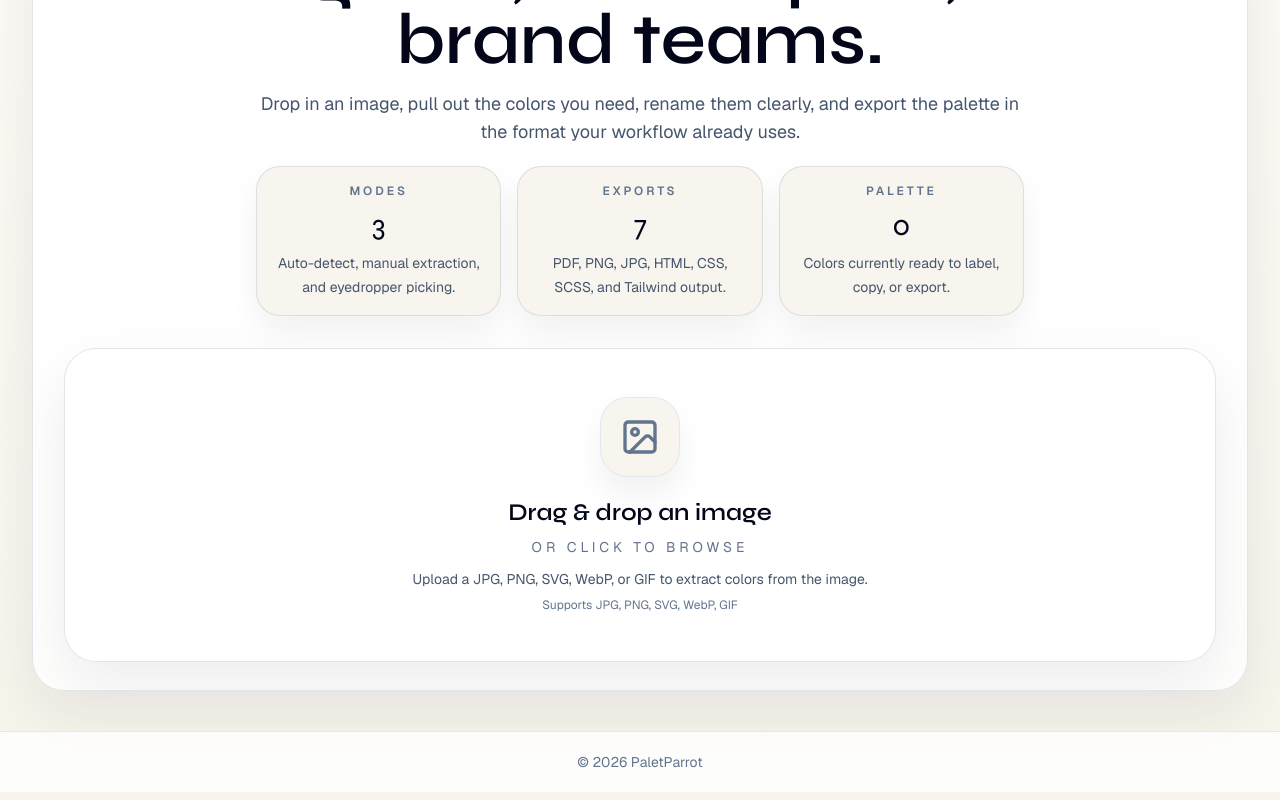
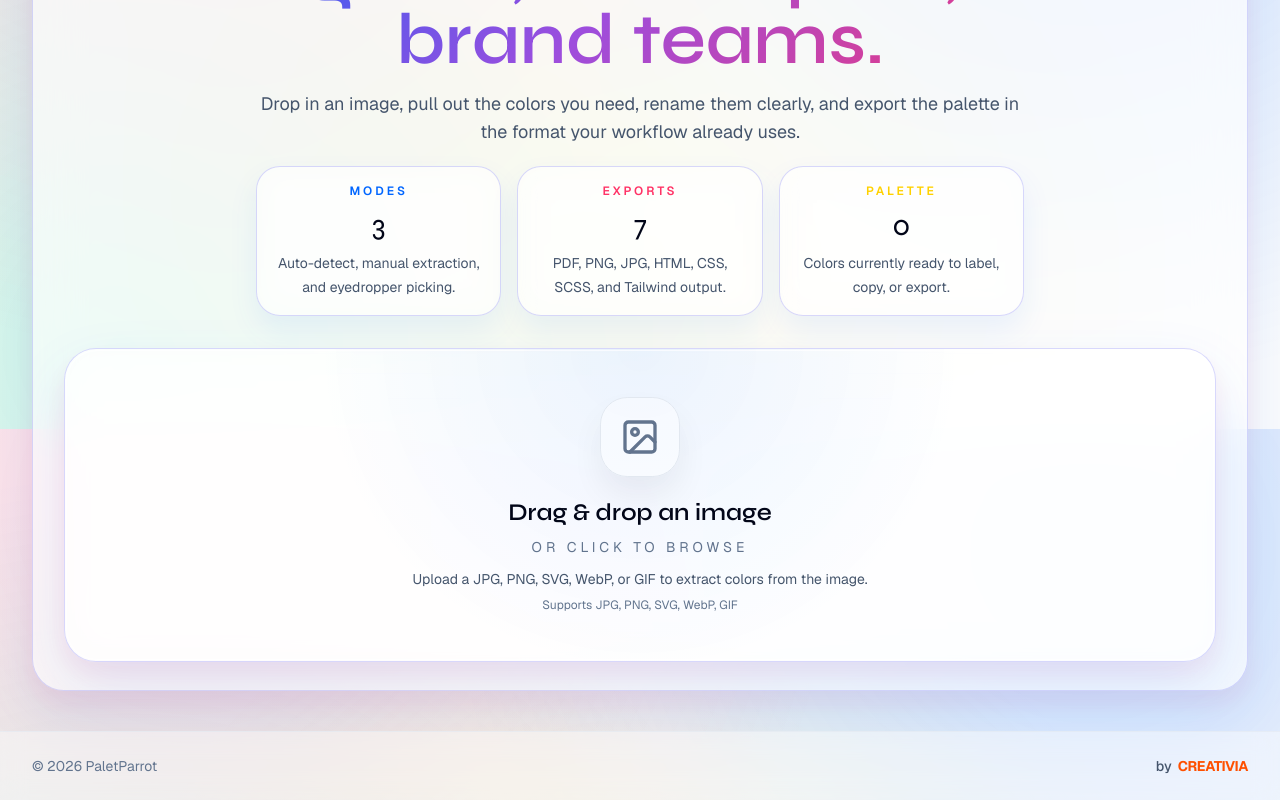
Before and after one commit to trcnvrl/paletparrot, a Next.js app: page / in a window 1280 px wide. Shown: the part 371-1171 px from the top of the page. Built offline with nearby package versions, Linux system fonts and the light colour scheme.

Commit message:
feat: vibrant UI redesign and local docker development setup with hotreload

```diff
--- /dev/null
+++ b/docker-compose-local.yml
@@ -0,0 +1,19 @@
+services:
+  paletparrot-dev:
+    build:
+      context: .
+      dockerfile: Dockerfile.dev
+    container_name: paletparrot-dev
+    ports:
+      - "3000:3000"
+    volumes:
+      - .:/app
+      # Anonymous volumes to prevent host directories from overwriting container directories
+      - /app/node_modules
+      - /app/.next
+    environment:
+      - NODE_ENV=development
+      # Enable polling for hot-reloading to work reliably on Windows/macOS volume mounts
+      - WATCHPACK_POLLING=true
+      - CHOKIDAR_USEPOLLING=true
+      - NEXT_TELEMETRY_DISABLED=1
--- a/src/app/globals.css
+++ b/src/app/globals.css
@@ -1,22 +1,25 @@
 @import "tailwindcss";
 
 :root {
-  --brand-red: #E8000A;
-  --brand-blue: #0015E8;
-  --brand-olive: #3B5500;
-  --brand-indigo: #1A0066;
-  --brand-cream: #E8E2D6;
+  --brand-red: #FF3366;
+  --brand-orange: #FF7733;
+  --brand-yellow: #FFD100;
+  --brand-green: #00D084;
+  --brand-blue: #0066FF;
+  --brand-indigo: #5D5FEF;
+  --brand-purple: #9D4EDD;
+  --brand-cream: #F8FAFC;
 
-  --background: #f7f4ec;
-  --foreground: #1f2937;
-  --surface: rgba(255, 255, 255, 0.94);
-  --surface-soft: #f8f5ef;
-  --surface-muted: #f3efe7;
-  --border: rgba(148, 163, 184, 0.28);
-  --border-strong: rgba(71, 85, 105, 0.18);
-  --shadow-lg: 0 24px 60px rgba(15, 23, 42, 0.08);
-  --shadow-md: 0 14px 30px rgba(15, 23, 42, 0.06);
-  --shadow-sm: 0 8px 18px rgba(15, 23, 42, 0.05);
+  --background: #FAFBFC;
+  --foreground: #0B1120;
+  --surface: rgba(255, 255, 255, 0.65);
+  --surface-soft: rgba(255, 255, 255, 0.45);
+  --surface-muted: rgba(248, 250, 252, 0.5);
+  --border: rgba(99, 102, 241, 0.25);
+  --border-strong: rgba(99, 102, 241, 0.4);
+  --shadow-lg: 0 24px 60px rgba(0, 102, 255, 0.1), 0 12px 24px rgba(255, 51, 102, 0.08);
+  --shadow-md: 0 14px 30px rgba(0, 102, 255, 0.08);
+  --shadow-sm: 0 8px 18px rgba(0, 102, 255, 0.06);
 }
 
 @theme inline {
@@ -35,15 +38,20 @@ html {
 
 body {
   min-height: 100vh;
-  background: var(--background);
+  background-color: var(--background);
   color: var(--foreground);
   font-family: var(--font-sans), system-ui, -apple-system, sans-serif;
-  background-image: linear-gradient(180deg, #fffdf9 0%, #f7f4ec 100%);
+  background-image:
+    radial-gradient(circle at 15% 10%, rgba(255, 51, 102, 0.18) 0%, transparent 50%),
+    radial-gradient(circle at 85% 15%, rgba(0, 102, 255, 0.18) 0%, transparent 50%),
+    radial-gradient(circle at 50% 80%, rgba(255, 209, 0, 0.15) 0%, transparent 60%),
+    radial-gradient(circle at 10% 90%, rgba(0, 208, 132, 0.18) 0%, transparent 50%);
+  background-attachment: fixed;
 }
 
 ::selection {
-  background: rgba(232, 0, 10, 0.22);
-  color: currentColor;
+  background: rgba(0, 102, 255, 0.15);
+  color: var(--brand-blue);
 }
 
 .font-display {
@@ -52,6 +60,8 @@ body {
 
 .panel {
   background: var(--surface);
+  backdrop-filter: blur(24px);
+  -webkit-backdrop-filter: blur(24px);
   border: 1px solid var(--border);
   border-radius: 2rem;
   box-shadow: var(--shadow-lg);
@@ -59,6 +69,8 @@ body {
 
 .subpanel {
   background: var(--surface-soft);
+  backdrop-filter: blur(16px);
+  -webkit-backdrop-filter: blur(16px);
   border: 1px solid var(--border);
   border-radius: 1.5rem;
   box-shadow: var(--shadow-md);
@@ -81,7 +93,7 @@ body {
   appearance: none;
   height: 0.5rem;
   border-radius: 9999px;
-  background: linear-gradient(90deg, rgba(232, 0, 10, 0.22), rgba(26, 0, 102, 0.24));
+  background: linear-gradient(90deg, rgba(255, 51, 102, 0.2), rgba(0, 102, 255, 0.2));
 }
 
 .range-input::-webkit-slider-thumb {
@@ -90,8 +102,8 @@ body {
   width: 1.1rem;
   height: 1.1rem;
   border-radius: 9999px;
-  background: linear-gradient(135deg, #E8000A, #1A0066);
-  box-shadow: 0 0 0 5px rgba(232, 0, 10, 0.12), 0 8px 18px rgba(26, 0, 102, 0.18);
+  background: linear-gradient(135deg, var(--brand-red), var(--brand-blue));
+  box-shadow: 0 0 0 5px rgba(255, 51, 102, 0.12), 0 8px 18px rgba(0, 102, 255, 0.18);
   border: 0;
 }
 
@@ -99,15 +111,15 @@ body {
   width: 1.1rem;
   height: 1.1rem;
   border-radius: 9999px;
-  background: linear-gradient(135deg, #E8000A, #1A0066);
-  box-shadow: 0 0 0 5px rgba(232, 0, 10, 0.12), 0 8px 18px rgba(26, 0, 102, 0.18);
+  background: linear-gradient(135deg, var(--brand-red), var(--brand-blue));
+  box-shadow: 0 0 0 5px rgba(255, 51, 102, 0.12), 0 8px 18px rgba(0, 102, 255, 0.18);
   border: 0;
 }
 
 .range-input::-moz-range-track {
   height: 0.5rem;
   border-radius: 9999px;
-  background: linear-gradient(90deg, rgba(232, 0, 10, 0.22), rgba(26, 0, 102, 0.24));
+  background: linear-gradient(90deg, rgba(255, 51, 102, 0.2), rgba(0, 102, 255, 0.2));
 }
 
 @keyframes float {
--- a/src/app/page.tsx
+++ b/src/app/page.tsx
@@ -139,12 +139,12 @@ export default function Home() {
     }
   };
 
-  const accentColor = extractedColors[0]?.hex ?? '#E8000A';
-  const secondaryAccent = extractedColors[1]?.hex ?? '#1A0066';
-  const tertiaryAccent = extractedColors[2]?.hex ?? '#0015E8';
+  const accentColor = extractedColors[0]?.hex ?? '#FF3366';
+  const secondaryAccent = extractedColors[1]?.hex ?? '#0066FF';
+  const tertiaryAccent = extractedColors[2]?.hex ?? '#FFD100';
 
   return (
-    <div className="min-h-screen bg-[linear-gradient(180deg,#fffdf9_0%,#f7f4ec_100%)]">
+    <div className="min-h-screen bg-transparent">
       <div className="flex min-h-screen flex-col">
         <header className="sticky top-0 z-30 border-b border-slate-200/80 bg-white/92 backdrop-blur-md">
           <div className="flex w-full items-center px-4 py-4 sm:px-6 lg:px-8">
@@ -164,14 +164,14 @@ export default function Home() {
             <div className="mx-auto max-w-6xl space-y-8">
               <div className="text-center">
                 <div className="inline-flex items-center gap-2 rounded-full border border-[color:var(--border-strong)] bg-[color:var(--surface-soft)] px-4 py-2 text-xs font-semibold uppercase tracking-[0.28em] text-slate-600">
-                  <Sparkles className="h-4 w-4 text-[var(--brand-red)]" />
+                  <Sparkles className="h-4 w-4 text-[var(--brand-blue)]" />
                   Upload, extract, label, export
                 </div>
               </div>
 
               <div className="space-y-5 text-center">
                 <div className="mx-auto space-y-4">
-                  <h1 className="font-display mx-auto max-w-5xl text-4xl font-semibold leading-[0.95] text-slate-950 sm:text-5xl lg:text-6xl xl:text-7xl">
+                  <h1 className="font-display mx-auto max-w-5xl text-4xl font-semibold leading-[0.95] text-transparent bg-clip-text bg-[linear-gradient(135deg,var(--brand-blue),var(--brand-purple),var(--brand-red))] sm:text-5xl lg:text-6xl xl:text-7xl">
                     Clean color extraction for designers, developers, and brand teams.
                   </h1>
                   <p className="mx-auto max-w-3xl text-base leading-7 text-slate-600 sm:text-lg">
@@ -180,18 +180,18 @@ export default function Home() {
                 </div>
 
                 <div className="mx-auto grid max-w-3xl gap-4 md:grid-cols-3">
-                  <div className="subpanel space-y-2 p-4">
-                    <p className="text-xs font-semibold uppercase tracking-[0.24em] text-slate-500">Modes</p>
+                  <div className="subpanel space-y-2 p-4 border-t-4 border-t-[var(--brand-blue)]">
+                    <p className="text-xs font-semibold uppercase tracking-[0.24em] text-[var(--brand-blue)]">Modes</p>
                     <p className="font-display text-3xl text-slate-950">3</p>
                     <p className="text-sm leading-6 text-slate-600">Auto-detect, manual extraction, and eyedropper picking.</p>
                   </div>
-                  <div className="subpanel space-y-2 p-4">
-                    <p className="text-xs font-semibold uppercase tracking-[0.24em] text-slate-500">Exports</p>
+                  <div className="subpanel space-y-2 p-4 border-t-4 border-t-[var(--brand-red)]">
+                    <p className="text-xs font-semibold uppercase tracking-[0.24em] text-[var(--brand-red)]">Exports</p>
                     <p className="font-display text-3xl text-slate-950">7</p>
                     <p className="text-sm leading-6 text-slate-600">PDF, PNG, JPG, HTML, CSS, SCSS, and Tailwind output.</p>
                   </div>
-                  <div className="subpanel space-y-2 p-4">
-                    <p className="text-xs font-semibold uppercase tracking-[0.24em] text-slate-500">Palette</p>
+                  <div className="subpanel space-y-2 p-4 border-t-4 border-t-[var(--brand-yellow)]">
+                    <p className="text-xs font-semibold uppercase tracking-[0.24em] text-[var(--brand-yellow)]">Palette</p>
                     <p className="font-display text-3xl text-slate-950">{extractedColors.length}</p>
                     <p className="text-sm leading-6 text-slate-600">Colors currently ready to label, copy, or export.</p>
                   </div>
@@ -254,7 +254,7 @@ export default function Home() {
                     {[accentColor, secondaryAccent, tertiaryAccent].map((color) => (
                       <div
                         key={color}
-                        className="h-14 flex-1 rounded-2xl border border-white"
+                        className="h-14 flex-1 rounded-2xl border border-white/60"
                         style={{
                           backgroundColor: color,
                           boxShadow: `0 16px 36px ${withAlpha(color, 0.18)}`,
@@ -276,9 +276,17 @@ export default function Home() {
           )}
         </main>
 
-        <footer className="mt-auto border-t border-slate-200 bg-white/80">
-          <div className="px-4 py-5 text-center sm:px-6 lg:px-8">
+        <footer className="mt-auto border-t border-slate-200/60 bg-white/40 backdrop-blur-md">
+          <div className="flex flex-col items-center justify-between gap-4 px-4 py-6 sm:flex-row sm:px-6 lg:px-8">
             <p className="text-sm text-slate-500">© 2026 PaletParrot</p>
+            <a
+              href="https://creativiawebagency.com"
+              target="_blank"
+              rel="noopener noreferrer"
+              className="group flex items-center gap-1.5 text-sm font-medium text-slate-600 transition-colors hover:text-slate-900"
+            >
+              by <span style={{ color: '#FE5000' }} className="font-bold tracking-tight">CREATIVIA</span>
+            </a>
           </div>
         </footer>
       </div>
--- a/src/components/export-actions.tsx
+++ b/src/components/export-actions.tsx
@@ -125,8 +125,8 @@ function CodePreviewModal({
               disabled={exporting !== null}
               className="inline-flex items-center gap-2 rounded-full px-4 py-2 text-sm font-medium text-white transition-all hover:-translate-y-0.5 disabled:cursor-not-allowed disabled:opacity-50"
               style={{
-                background: 'linear-gradient(135deg, #E8000A 0%, #1A0066 52%, #0015E8 100%)',
-                boxShadow: '0 16px 36px rgba(26, 0, 102, 0.2)',
+                background: 'linear-gradient(135deg, #FF3366 0%, #5D5FEF 52%, #0066FF 100%)',
+                boxShadow: '0 16px 36px rgba(93, 95, 239, 0.2)',
               }}
             >
               <Download className="h-4 w-4" />
--- a/src/components/image-preview.tsx
+++ b/src/components/image-preview.tsx
@@ -35,7 +35,7 @@ function withAlpha(hex: string, alpha: number) {
 export function ImagePreview({
   image,
   mode,
-  accentColor = '#E8000A',
+  accentColor = '#FF3366',
   onRemove,
   onPickColor,
 }: ImagePreviewProps) {
--- a/src/components/image-uploader.tsx
+++ b/src/components/image-uploader.tsx
@@ -97,7 +97,7 @@ export function ImageUploader({ onImageUpload }: ImageUploaderProps) {
           }
         `}
       >
-        <div className="pointer-events-none absolute inset-0 bg-[radial-gradient(circle_at_top,rgba(255,255,255,0.8),transparent_45%)] opacity-80" />
+        <div className="pointer-events-none absolute inset-0 bg-[radial-gradient(circle_at_top,rgba(0,102,255,0.08),transparent_50%)] opacity-100" />
         <div className="pointer-events-none absolute inset-[1px] rounded-[calc(2rem-1px)] border border-white/70" />
 
         <input
```
Also changed, not shown: src/components/extraction-controls.tsx (+5 -5 lines), 1 other file (tests, documents, lock files or other folders).
